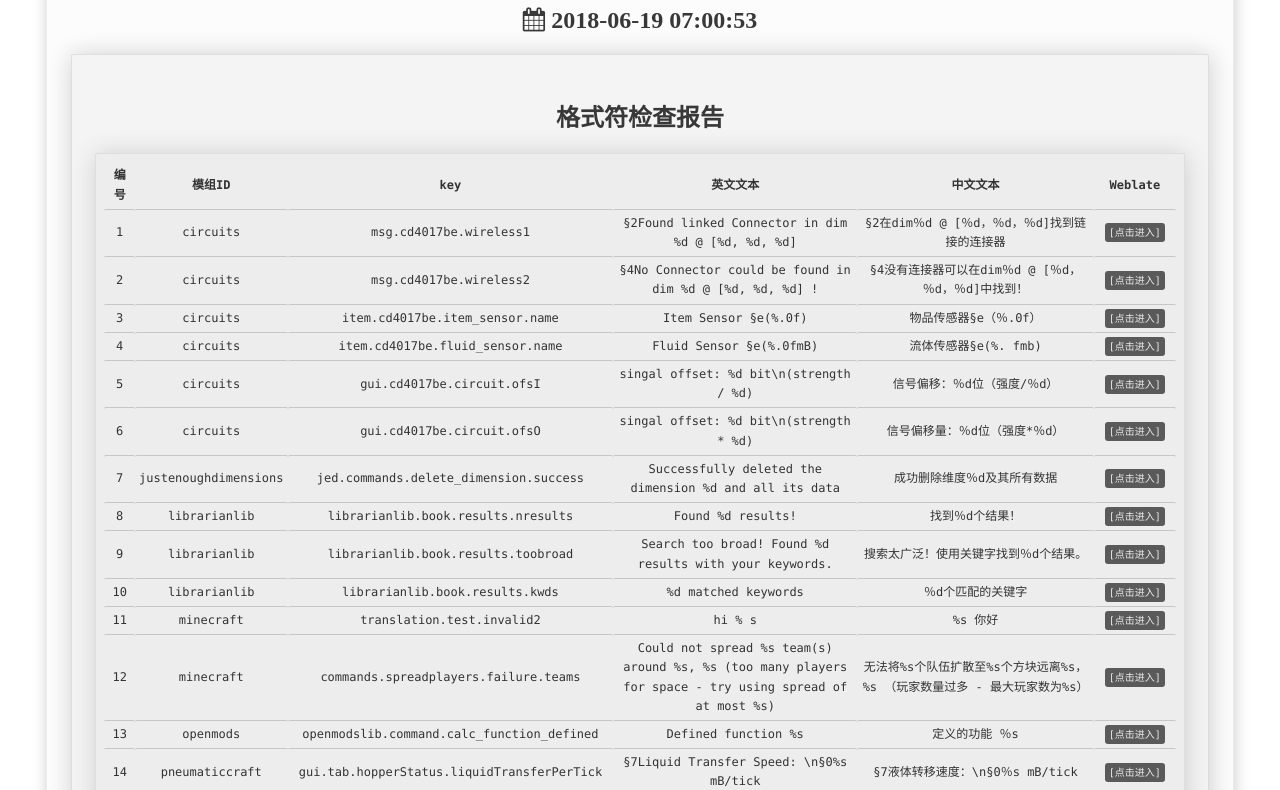
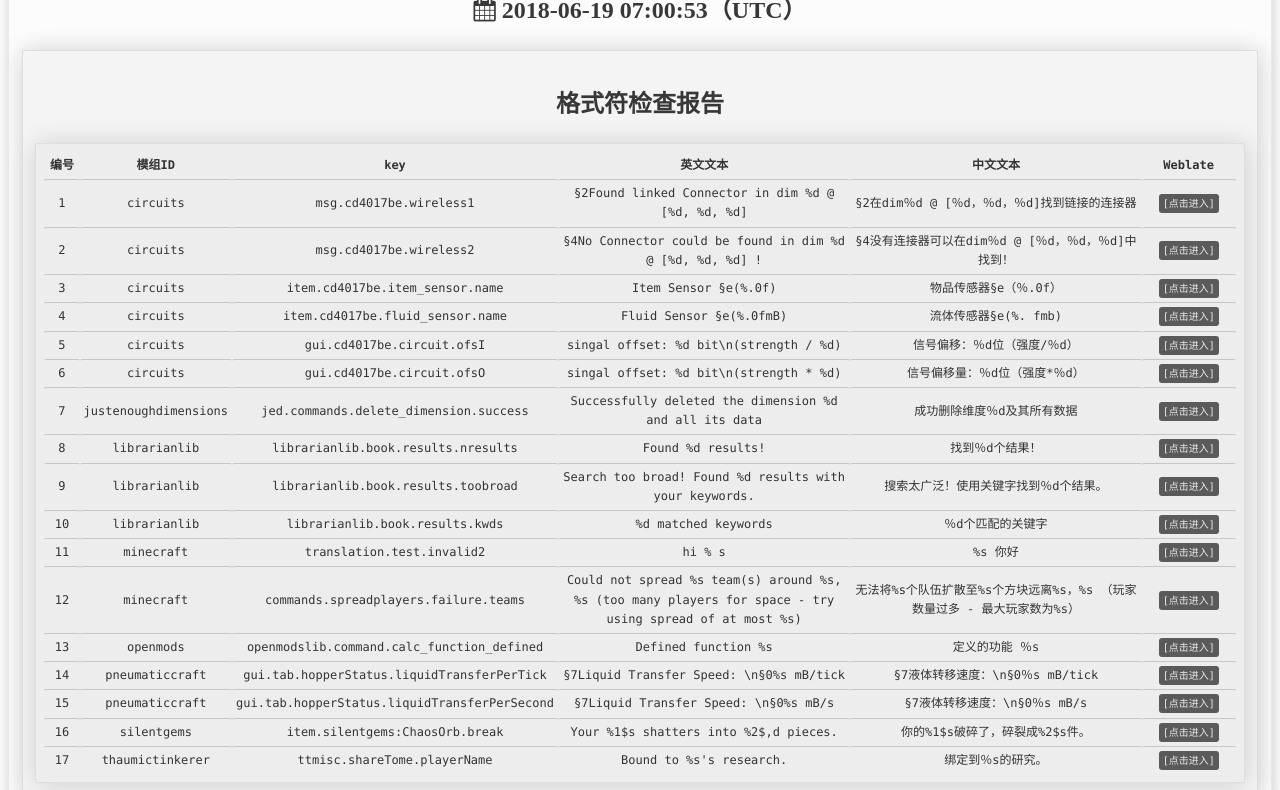
Before and after one commit to CFPAOrg/TransQualityControl, a plain HTML site: page index.html in a window 1280 px wide. Shown: the part 133-923 px from the top of the page. Drawn offline with nearby package versions, Linux system fonts and the light colour scheme.

Commit message:
页面宽度修改，图标添加

```diff
--- a/css/index.css
+++ b/css/index.css
@@ -1,18 +1,16 @@
 .main {
-    margin: 3%;
-    padding: 1%;
+    padding-top: 2%;
     background-color: #fcfcfc;
     text-align: center;
     font-family: "华文中宋";
     box-shadow: 1px 1px 15px rgb(206, 206, 206, 10);
     border: 1px solid #ebebeb;
     border-radius: 2px;
-    font-weight: 0px;
 }
 
 .sub {
     background-color: #f4f4f4;
-    padding: 2%;
+    padding: 1%;
     margin: 1%;
     box-shadow: 1px 1px 25px rgb(206, 206, 206, 10);
     border: 1px solid #dedede;
@@ -20,7 +18,6 @@
 }
 
 table {
-    margin: auto;
     padding: 8px;
     font-size: 12px;
     font-family: "consolas", "微软雅黑";
@@ -32,6 +29,7 @@ table {
 
 h2 {
     color: #383838;
+    margin-bottom: 2%;
 }
 
 table th {
--- a/index.html
+++ b/index.html
@@ -7,13 +7,14 @@
     <link rel="stylesheet" href="./css/index.css">
     <link href="//netdna.bootstrapcdn.com/font-awesome/4.7.0/css/font-awesome.min.css" rel="stylesheet">
     <script src="https://cdn.jsdelivr.net/npm/vue"></script>
+    <link rel="icon" href="https://avatars1.githubusercontent.com/u/34183279?s=16">
 </head>
 
 <body>
     <div class="main">
         <h1>翻译质量检查报告</h1>
         <h2 id="time">
-            <i class="fa fa-calendar"></i> {{ times.time }}</h2>
+            <i class="fa fa-calendar"></i> {{ times.time }}（UTC）</h2>
         <div class="sub">
             <h2>格式符检查报告</h2>
             <table cellspacing="0" id="format">
```
